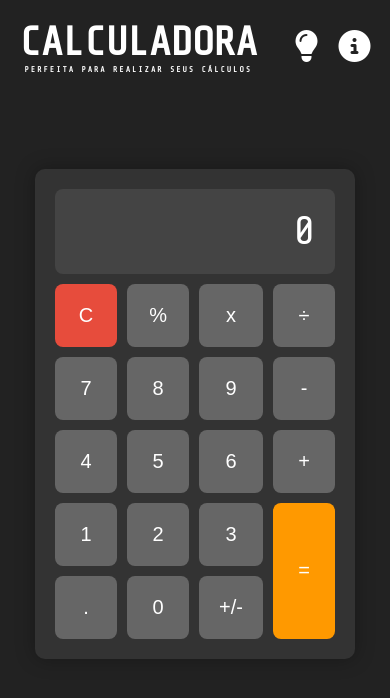
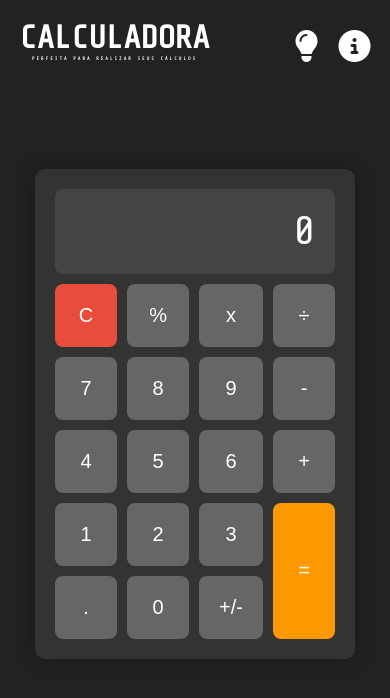
Before and after one commit to joaombvb/calculadora-js, a plain HTML site: page index.html in a window 390 px wide. Drawn offline with nearby package versions, Linux system fonts and the light colour scheme.

Commit message:
<fix>(header style): corrige tamanho das fontes no mobile

```diff
--- a/css/header.css
+++ b/css/header.css
@@ -56,11 +56,11 @@ h3 {
 @media (max-width: 768px) {
 
     h1 {
-        font-size: 2.5rem;
+        font-size: 2rem;
      }
 
      h3 {
-         font-size: 0.5rem;
+         font-size: 0.3rem;
      }
 
      .icone {
```
